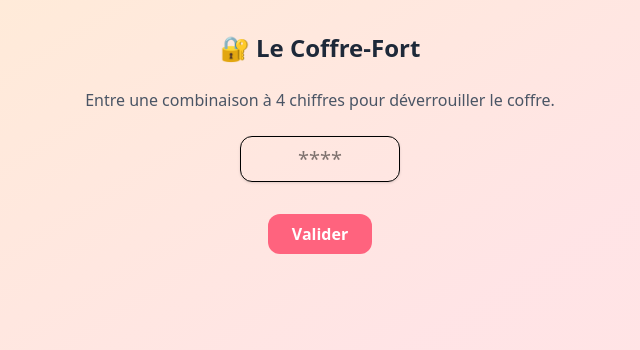
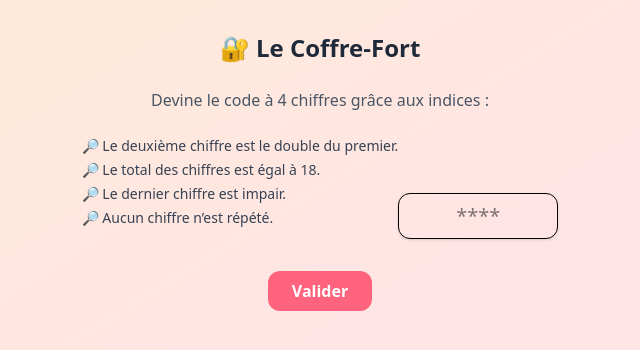
Before and after one commit to Antoine-NVE/escape-the-web, a React (Vite) app: page / in a window 1280 px wide. Both pictures are taken after a click on the button "Commencer le jeu". Shown: the top 350 px of the page, without its empty margins (320-960 px from the left). Built offline with nearby package versions, Linux system fonts and the light colour scheme.

Commit message:
feat: better puzzle 1

```diff
--- a/src/puzzles/Puzzle1.tsx
+++ b/src/puzzles/Puzzle1.tsx
@@ -18,7 +18,14 @@ const Puzzle1 = ({ onSuccess }: { onSuccess: () => void }) => {
     return (
         <div className="space-y-6 text-center">
             <h2 className="text-2xl font-bold text-gray-800">🔐 Le Coffre-Fort</h2>
-            <p className="text-gray-600">Entre une combinaison à 4 chiffres pour déverrouiller le coffre.</p>
+            <p className="text-gray-600">Devine le code à 4 chiffres grâce aux indices :</p>
+
+            <ul className="text-left inline-block text-sm text-gray-700 space-y-1">
+                <li>🔎 Le deuxième chiffre est le double du premier.</li>
+                <li>🔎 Le total des chiffres est égal à 18.</li>
+                <li>🔎 Le dernier chiffre est impair.</li>
+                <li>🔎 Aucun chiffre n’est répété.</li>
+            </ul>
 
             <input
                 type="text"
--- a/src/puzzles/ValidateCombination.ts
+++ b/src/puzzles/ValidateCombination.ts
@@ -1,4 +1,4 @@
-export const SECRET_COMBINATION_PUZZLE_1 = '2468';
+export const SECRET_COMBINATION_PUZZLE_1 = '3627';
 export const SECRET_COMBINATION_PUZZLE_2 = 'ombre';
 export const SECRET_COMBINATION_PUZZLE_3 = ['green', 'blue', 'red', 'yellow'];
 
```
